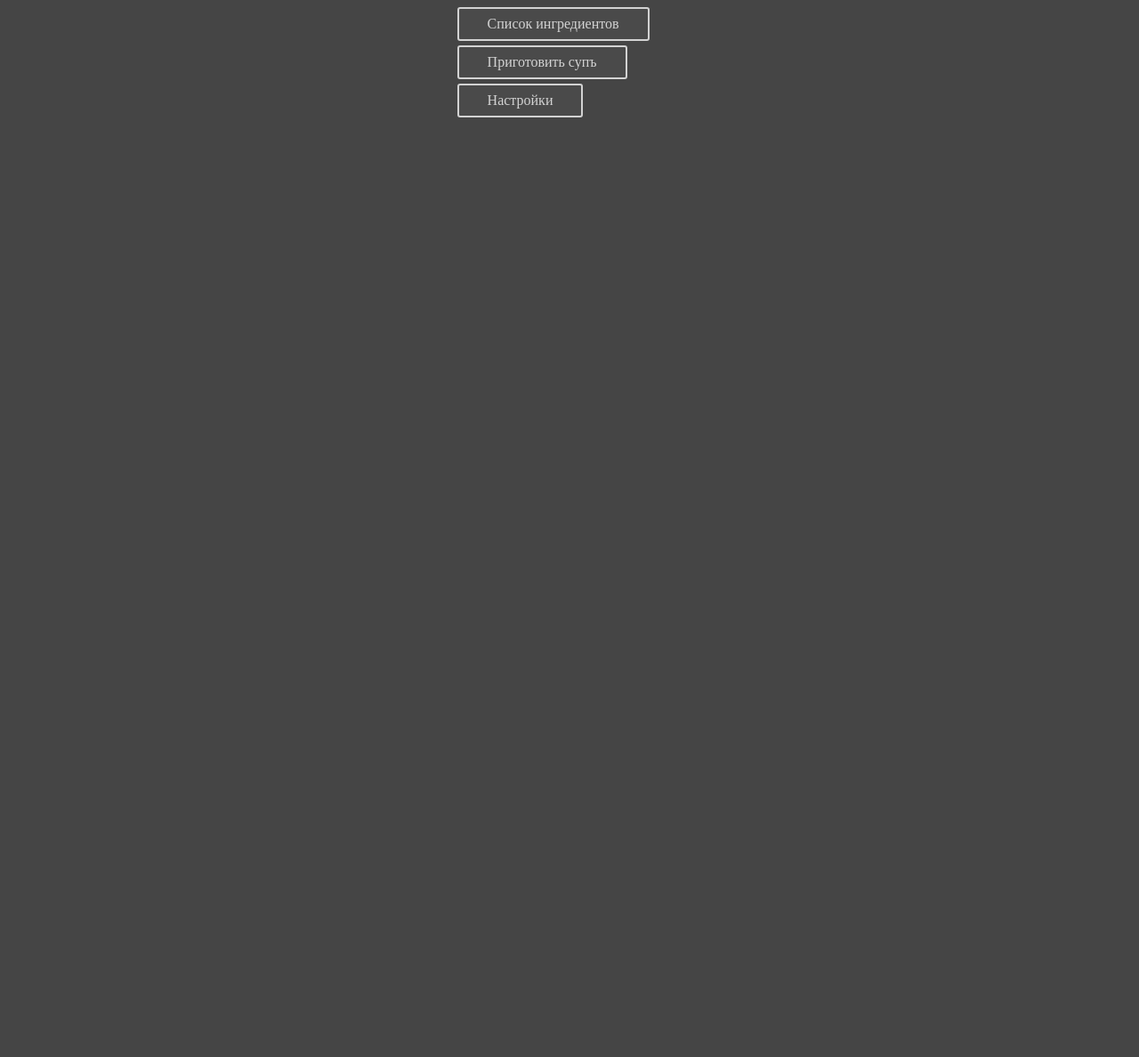
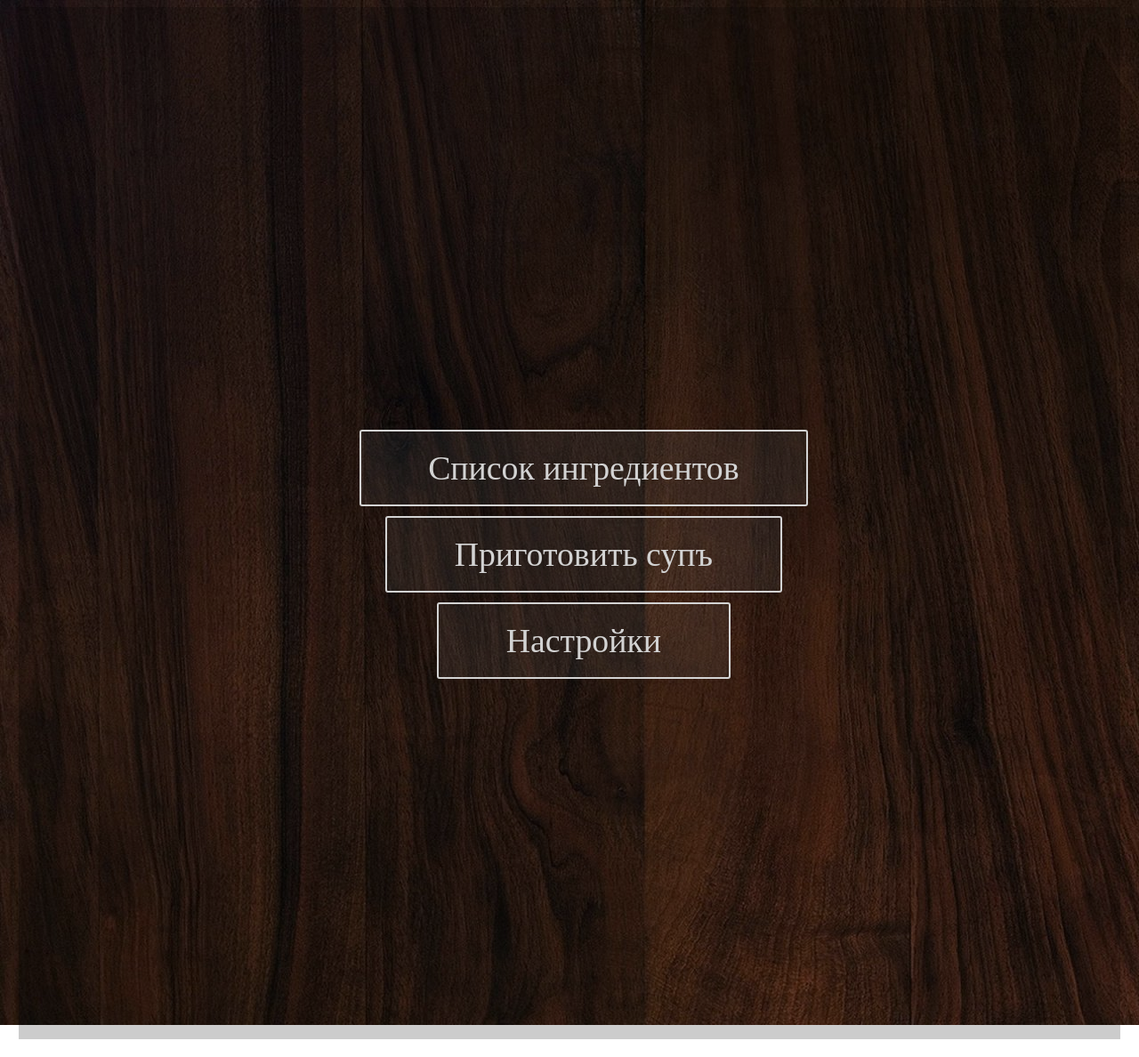
Before and after one commit to MrPandaline/soupcooking, a Django app: page /cooking/ in a window 1280 px wide. Shown: the whole page at 89% size. Run offline with Django 3.2, Linux system fonts and the light colour scheme.

Commit message:
Улучшение стиля ч.1

```diff
--- a/cooking/static/cooking/style.css
+++ b/cooking/static/cooking/style.css
@@ -18,6 +18,7 @@ a.redirect{
 	color: lightgray;
 	background-color: rgba(100,100,100,.15);
 	font-weight: 500;
+	font-size: 1cm;
 	text-decoration: none;
   	padding: .5em 2em;
 	outline: none;
@@ -25,8 +26,7 @@ a.redirect{
 	border-radius: 3px;
 	transition: 0.2s;
 	margin-bottom: 0.3em;
-	position: relative;
-    left: 40%;
+
 
 }
 a.redirect:hover { background: rgba(100,100,100,.2); }
@@ -52,6 +52,31 @@ a.redirect_back:hover { background: rgba(100,100,100,.2); }
 a.redirect_back:active { background: darkgrey; }
 
 body{
-	background-color: #454545;
+	background: url("bg2.jpg") no-repeat;
+	overflow-x: hidden;
+  	overflow-y: hidden;
 
 }
+
+div.main-inner{
+
+	width: 98%;
+	height: 99%;
+	display: block;
+	padding: .5em;
+	position: absolute;
+    top: 40%;
+
+}
+
+div.main-outer{
+	margin: 0 auto;
+	background-color: rgba(0, 0, 0, 0.2);
+	width: 98%;
+	height: 99%;
+	display: block;
+
+
+
+
+}
--- a/cooking/static/cooking/style_index.css
+++ b/cooking/static/cooking/style_index.css
@@ -1,3 +1,5 @@
-a{
+body{
+    text-align: center;
+    vertical-align: middle;
 
 }
--- a/cooking/templates/cooking/index.html
+++ b/cooking/templates/cooking/index.html
@@ -11,6 +11,8 @@
     </head>
 
     <body>
+        <div class="main-outer">
+        <div class="main-inner">
             <a href="{% url 'cooking:ingredient' %}" class="redirect" >Список ингредиентов</a><br>
             <a href="{% url 'cooking:makesoup' %}" class="redirect" >Приготовить супъ</a><br>
             <a href="{% url 'cooking:settings' %}" class="redirect" >Настройки</a><br>
@@ -18,6 +20,8 @@
             {% if cookie %}
             <a href="{% url 'cooking:statistic' %}" class="redirect" >Просмотреть сохранённый суп</a><br>
             {% endif %}
+        </div>
+        </div>
 
     </body>
 </html>
```
Also changed, not shown: cooking/static/cooking/style_ingredients.css (+14 -0 lines), cooking/templates/cooking/ingredients.html (+10 -5 lines), cooking/static/cooking/bg2.jpg (added). Lines whose indentation alone changed are shown as unchanged.
